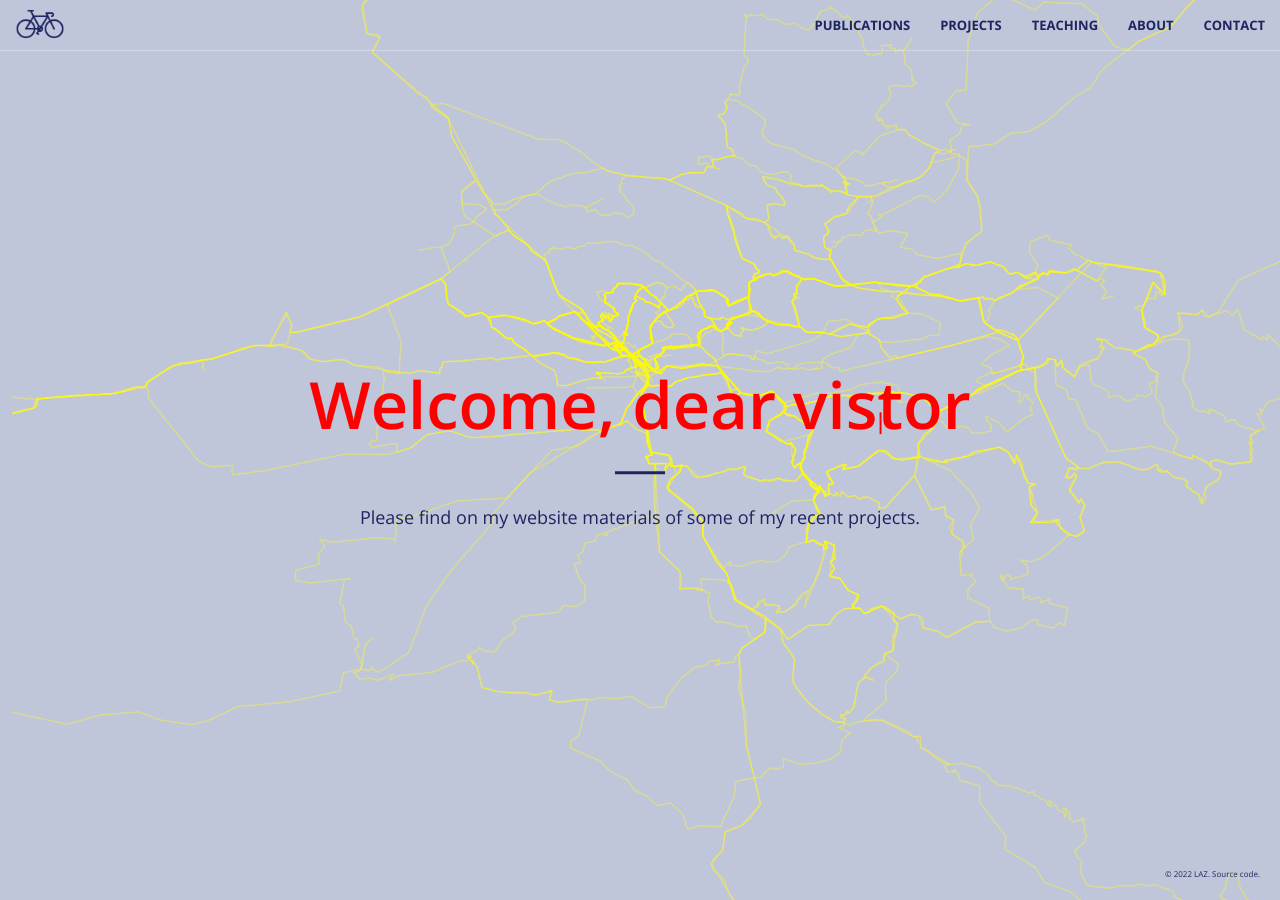
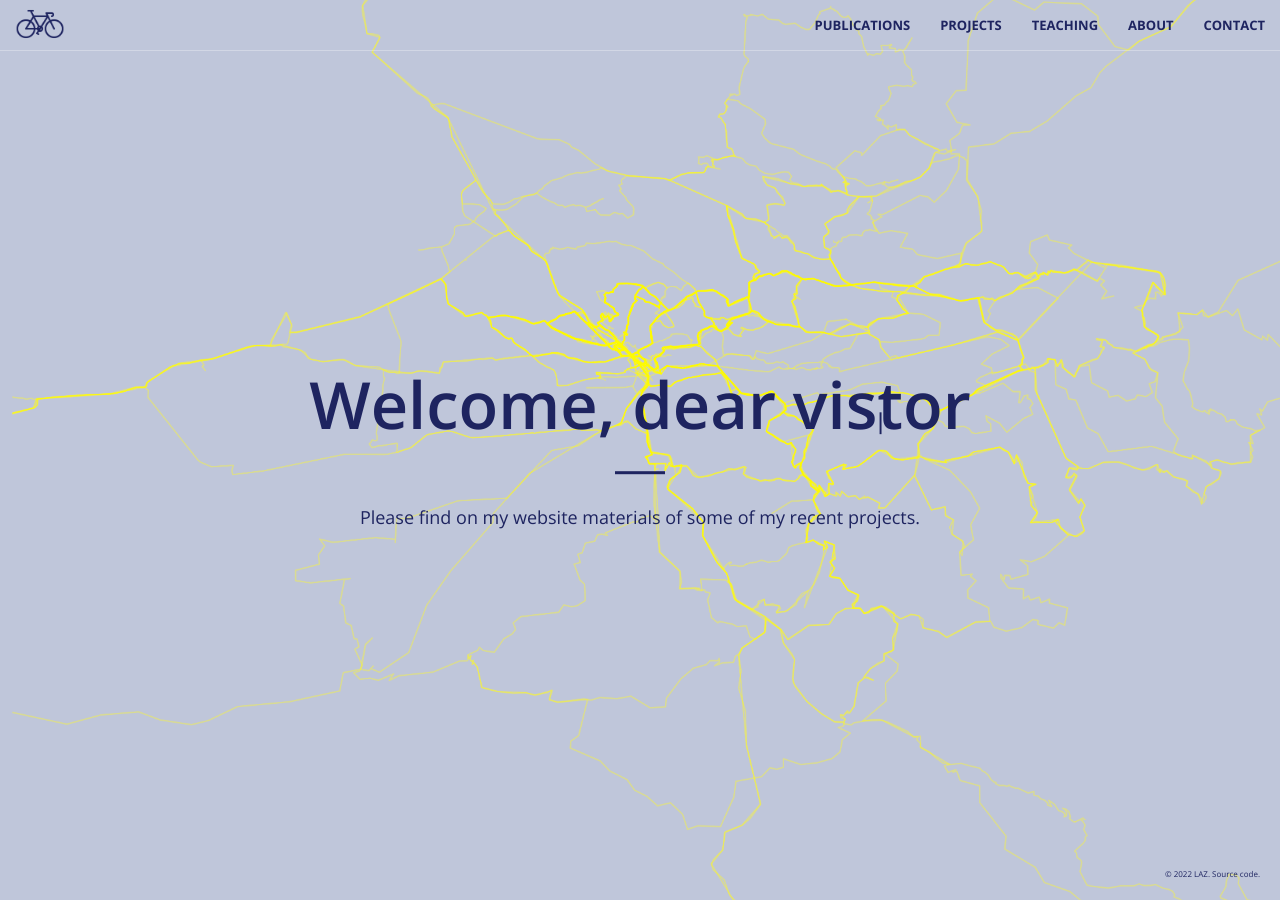
Before and after one commit to luccalino/luccalino.github.io, a Jekyll site: the page built from index.html, in a window 1280 px wide and 900 px high. Built offline with Jekyll 4.4.1, drawn with Linux system fonts in a browser that asks for light colours; nearby versions of some CDN libraries.

```diff
--- a/_sass/_base.scss
+++ b/_sass/_base.scss
@@ -210,10 +210,6 @@
                 color: $theme-primary; // white; //rgba(white, .7);
                 font-size: 13px;
                 margin-bottom: 50px;
-            }
-            #myElement {
-                font-size: 12pt;
-                color: red;
             }
         }
     }
```
